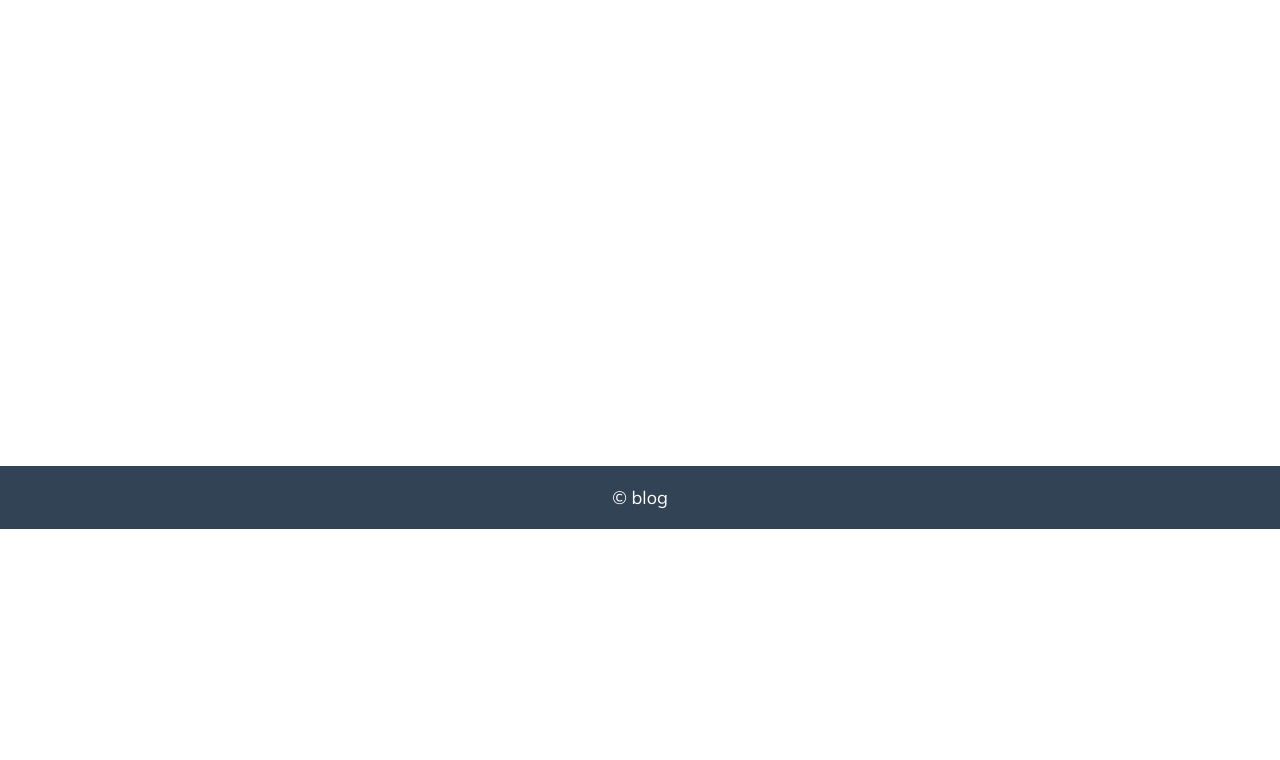
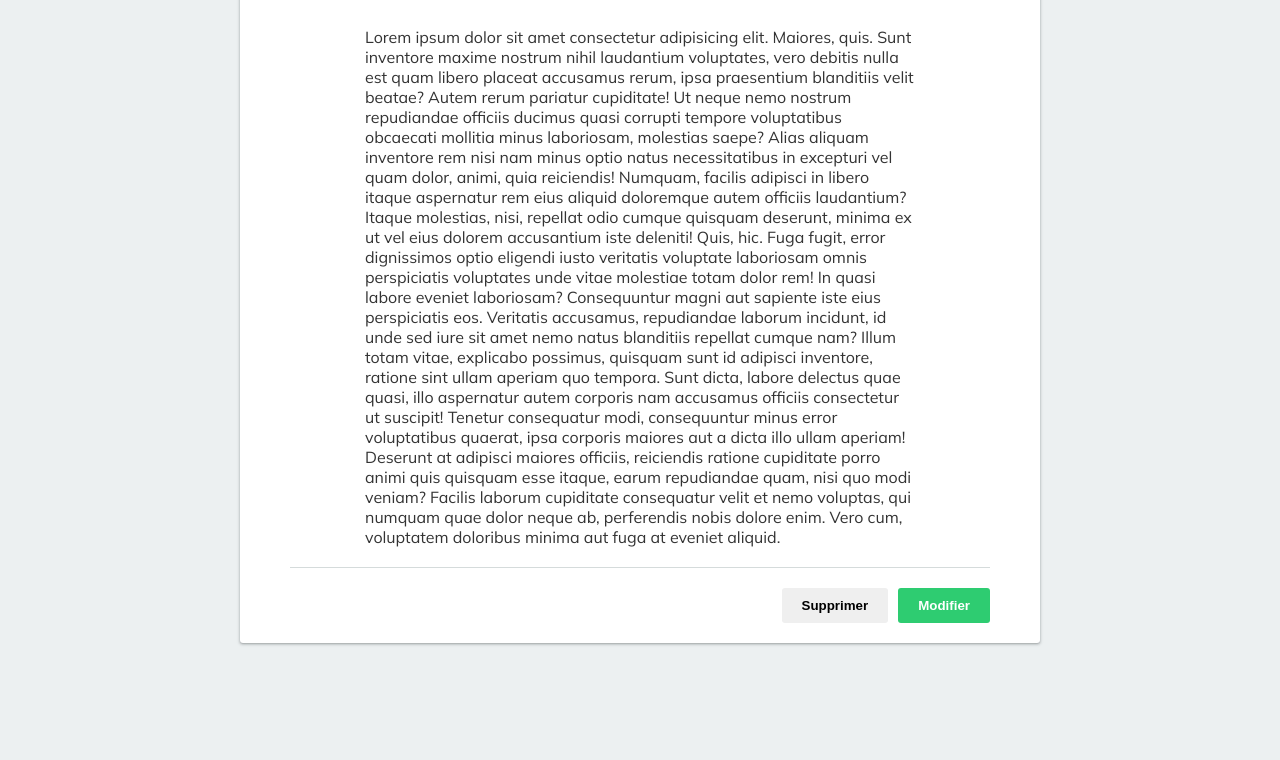
Before and after one commit to CCDevX/vanilla-js-blog-app, a website built with Vite: page src/index.html in a window 1280 px wide. Shown: the part 271-1031 px from the top of the page. Before the commit the page ends 800 px from the top, so only its background shows below. Built offline with nearby package versions, Linux system fonts and the light colour scheme.

Commit message:
added HTML structure with a static article (preparing for dynamic retrieval)

```diff
--- a/src/assets/styles/_variables.scss
+++ b/src/assets/styles/_variables.scss
@@ -3,10 +3,11 @@
   --dark: #27ae60;
   --accent: #2c3e50;
   --text: #333;
-  // --divider: #ecf0f1;
+  --background: #ecf0f1;
   --divider: #d5dbdb;
   --dark-grey: #324355;
   --error: #e74c3c;
+  --hint: #95a5a6;
   --font-family: "Mulish", sans-serif;
   --box-shadow: 0 1px 2px 0 rgba(60, 64, 67, 0.3),
     0 1px 3px 1px rgba(60, 64, 67, 0.15);
--- a/src/assets/styles/styles.scss
+++ b/src/assets/styles/styles.scss
@@ -53,6 +53,7 @@ header {
 }
 
 .content {
+  background: var(--background);
   grid-area: content;
 }
 
--- a/src/form-article/form-article-style.scss
+++ b/src/form-article/form-article-style.scss
@@ -3,6 +3,7 @@
   justify-content: center;
   align-items: center;
   form {
+    background: white;
     width: 700px;
     padding: 4rem;
     box-shadow: var(--box-shadow);
--- a/src/index.html
+++ b/src/index.html
@@ -26,7 +26,54 @@
           </li>
         </ul>
       </header>
-      <div class="content"></div>
+      <div class="content">
+        <div class="articles-container">
+          <div class="article">
+            <img
+              src="https://randomuser.me/api/portraits/women/90.jpg"
+              alt="profile"
+            />
+            <h2>Titre de l'article</h2>
+            <div class="article-author">John Doe</div>
+            <p class="article-content">
+              Lorem ipsum dolor sit amet consectetur adipisicing elit. Maiores,
+              quis. Sunt inventore maxime nostrum nihil laudantium voluptates,
+              vero debitis nulla est quam libero placeat accusamus rerum, ipsa
+              praesentium blanditiis velit beatae? Autem rerum pariatur
+              cupiditate! Ut neque nemo nostrum repudiandae officiis ducimus
+              quasi corrupti tempore voluptatibus obcaecati mollitia minus
+              laboriosam, molestias saepe? Alias aliquam inventore rem nisi nam
+              minus optio natus necessitatibus in excepturi vel quam dolor,
+              animi, quia reiciendis! Numquam, facilis adipisci in libero itaque
+              aspernatur rem eius aliquid doloremque autem officiis laudantium?
+              Itaque molestias, nisi, repellat odio cumque quisquam deserunt,
+              minima ex ut vel eius dolorem accusantium iste deleniti! Quis,
+              hic. Fuga fugit, error dignissimos optio eligendi iusto veritatis
+              voluptate laboriosam omnis perspiciatis voluptates unde vitae
+              molestiae totam dolor rem! In quasi labore eveniet laboriosam?
+              Consequuntur magni aut sapiente iste eius perspiciatis eos.
+              Veritatis accusamus, repudiandae laborum incidunt, id unde sed
+              iure sit amet nemo natus blanditiis repellat cumque nam? Illum
+              totam vitae, explicabo possimus, quisquam sunt id adipisci
+              inventore, ratione sint ullam aperiam quo tempora. Sunt dicta,
+              labore delectus quae quasi, illo aspernatur autem corporis nam
+              accusamus officiis consectetur ut suscipit! Tenetur consequatur
+              modi, consequuntur minus error voluptatibus quaerat, ipsa corporis
+              maiores aut a dicta illo ullam aperiam! Deserunt at adipisci
+              maiores officiis, reiciendis ratione cupiditate porro animi quis
+              quisquam esse itaque, earum repudiandae quam, nisi quo modi
+              veniam? Facilis laborum cupiditate consequatur velit et nemo
+              voluptas, qui numquam quae dolor neque ab, perferendis nobis
+              dolore enim. Vero cum, voluptatem doloribus minima aut fuga at
+              eveniet aliquid.
+            </p>
+            <div class="article-actions">
+              <button class="btn btn-danger">Supprimer</button>
+              <button class="btn btn-primary">Modifier</button>
+            </div>
+          </div>
+        </div>
+      </div>
       <footer>&copy; blog</footer>
     </div>
     <script type="module" src="./index.js"></script>
--- a/src/index.scss
+++ b/src/index.scss
@@ -0,0 +1,47 @@
+.content {
+  display: flex;
+  justify-content: center;
+  align-items: center;
+  .articles-container {
+    max-width: 800px;
+    width: 100%;
+    margin: 5rem 0 10rem 0;
+    .article {
+      background: white;
+      padding: 0 5rem;
+      border-radius: 0.3rem;
+      box-shadow: var(--box-shadow);
+      display: flex;
+      flex-direction: column;
+      align-items: center;
+      img {
+        margin-top: -3rem;
+        width: 6rem;
+        height: 6rem;
+        border-radius: 50%;
+      }
+      h2 {
+        margin-top: 2rem;
+        margin-bottom: 0;
+      }
+      .article-author {
+        color: var(--hint);
+        margin-bottom: 3rem;
+      }
+      .article-content {
+        max-width: 550px;
+      }
+      .article-actions {
+        display: flex;
+        justify-content: flex-end;
+        width: 100%;
+        padding: 2rem 0;
+        margin-top: 2rem;
+        border-top: 1px solid var(--divider);
+        .btn {
+          margin-left: 1rem;
+        }
+      }
+    }
+  }
+}
```
